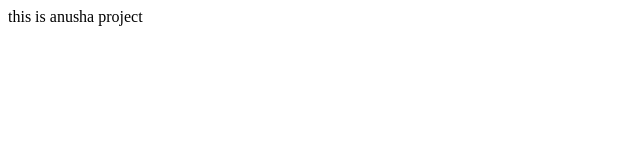
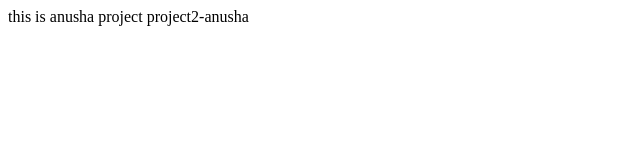
Before and after one commit to Anusha2315/gitclone, a plain HTML site: page index.html in a window 1280 px wide. Shown: the whole page, without its empty margins (0-640 px from the left). Drawn offline with Linux system fonts and the light colour scheme.

Commit message:
newproject

```diff
--- a/index.html
+++ b/index.html
@@ -7,5 +7,6 @@
 </head>
 <body>
     this is anusha project
+    project2-anusha
 </body>
 </html>
```
